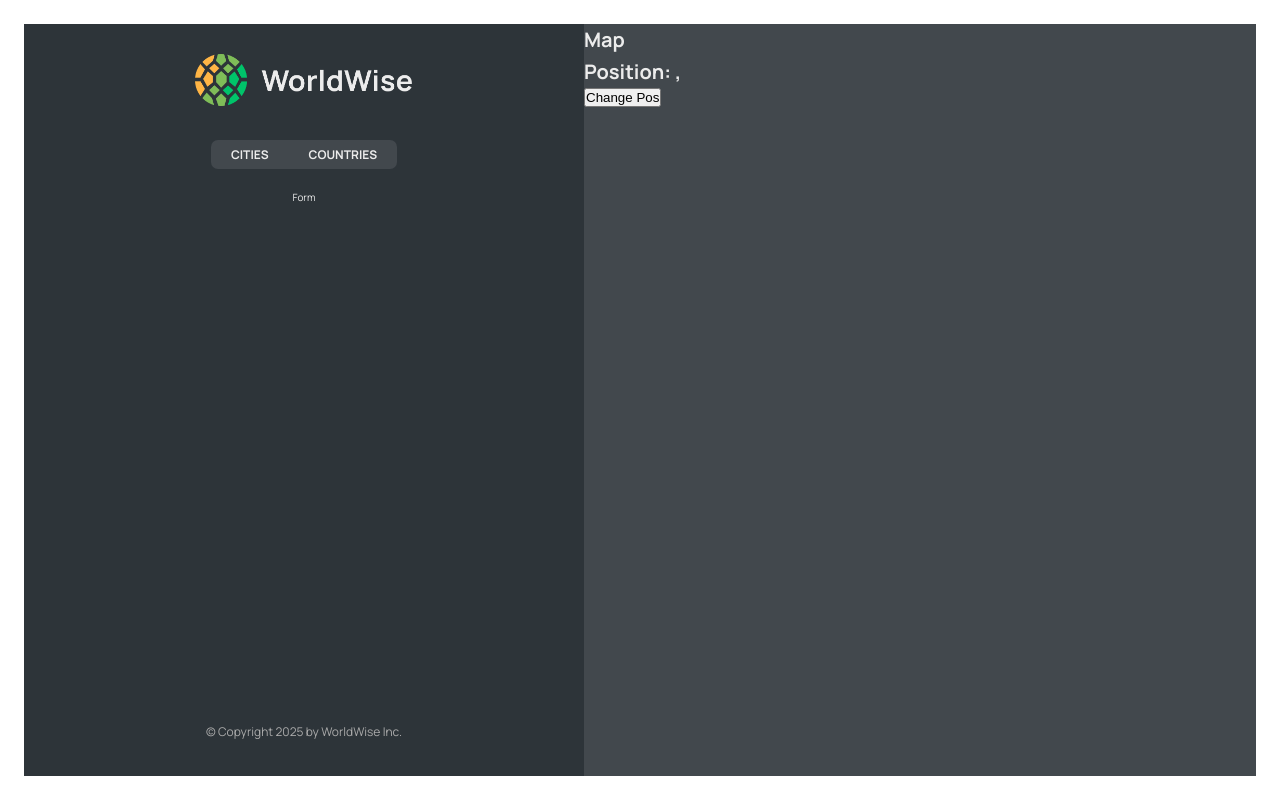
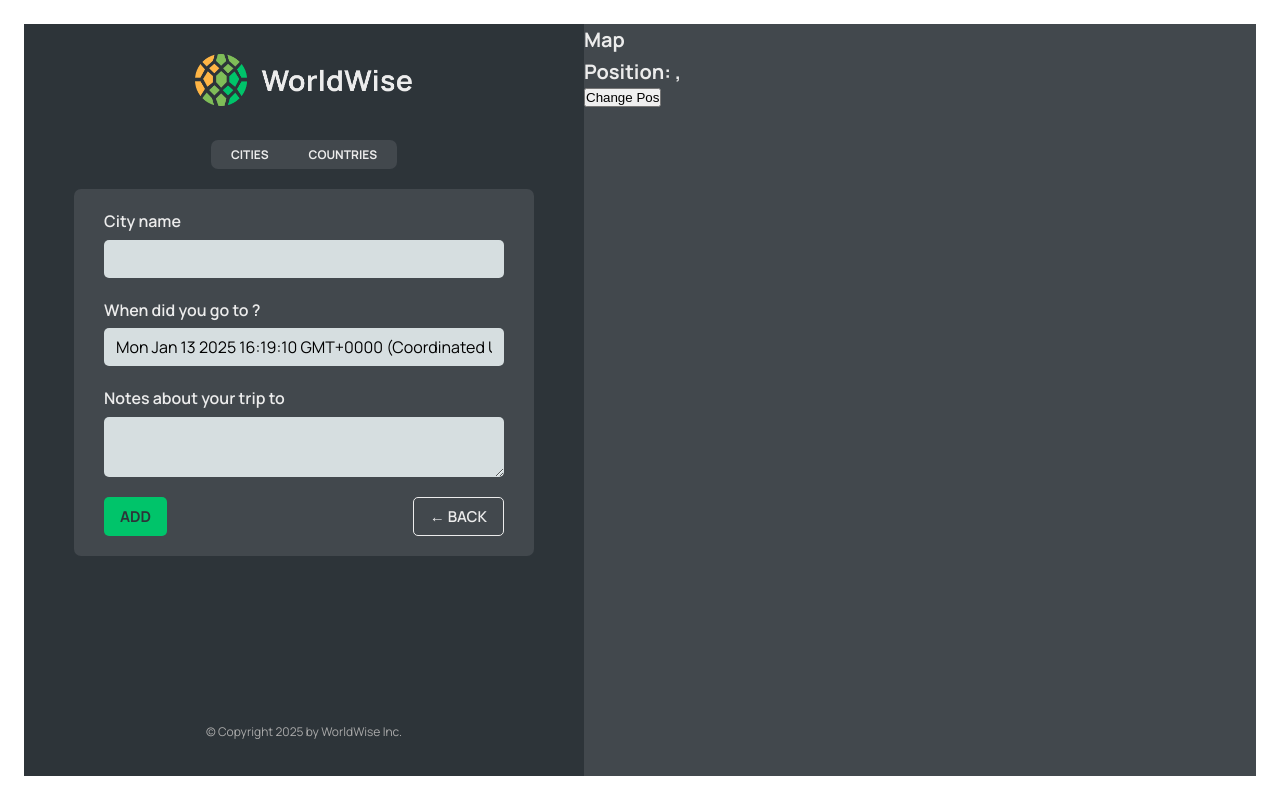
Before and after one commit to mohammedghoula2/WorldWise, a React (Vite) app: page /app/form in a window 1280 px wide. Built offline with nearby package versions, Linux system fonts and the light colour scheme; data requests are answered from the project's data file.

Commit message:
finishing intial version

```diff
--- a/src/App.jsx
+++ b/src/App.jsx
@@ -1,6 +1,6 @@
 /* eslint-disable react/react-in-jsx-scope */
 import { useEffect, useState } from 'react';
-import { BrowserRouter, Route, Routes } from 'react-router-dom';
+import { BrowserRouter, Navigate, Route, Routes } from 'react-router-dom';
 import Product from './pages/Product';
 import Pricing from './pages/Pricing';
 import HomePage from './pages/HomePage';
@@ -10,6 +10,7 @@
 import CityList from './components/CityList';
 import CountriesList from './components/CountriesList';
 import City from './components/City';
+import Form from './components/Form';
 
 const BASE_URL = 'http://localhost:9000';
 
@@ -40,10 +41,7 @@
         <Route path='pricing' element={<Pricing />} />
         <Route path='login' element={<Login />} />
         <Route path='app' element={<AppLayout />}>
-          <Route
-            index
-            element={<CityList cities={cities} isLoading={isLoading} />}
-          />
+          <Route index element={<Navigate to='cities' replace />} />
           <Route path='cities/:id' element={<City />} />
           <Route
             path='cities'
@@ -53,7 +51,7 @@
             path='countries'
             element={<CountriesList cities={cities} isLoading={isLoading} />}
           />
-          <Route path='form' element={<p>Form</p>} />
+          <Route path='form' element={<Form />} />
         </Route>
         <Route path='*' element={<PageNotFound />} />
       </Routes>
--- /dev/null
+++ b/src/components/Button.jsx
@@ -0,0 +1,14 @@
+/* eslint-disable no-unused-vars */
+/* eslint-disable react/prop-types */
+/* eslint-disable react/react-in-jsx-scope */
+import styles from './Button.module.css';
+
+function Button({ children, onClick, type }) {
+  return (
+    <button onClick={onClick} className={`${styles[type]} ${styles.btn}`}>
+      {children}
+    </button>
+  );
+}
+
+export default Button;
--- a/src/components/CountriesList.jsx
+++ b/src/components/CountriesList.jsx
@@ -23,7 +23,7 @@
   return (
     <ul className={styles.countryList}>
       {countries.map((country) => (
-        <CountryItem country={country} />
+        <CountryItem country={country} key={country.country} />
       ))}
     </ul>
   );
--- a/src/components/Form.jsx
+++ b/src/components/Form.jsx
@@ -1,29 +1,34 @@
+/* eslint-disable react/react-in-jsx-scope */
+/* eslint-disable no-unused-vars */
 // "https://api.bigdatacloud.net/data/reverse-geocode-client?latitude=0&longitude=0"
 
-import { useState } from "react";
+import { useState } from 'react';
 
-import styles from "./Form.module.css";
+import styles from './Form.module.css';
+import Button from './Button';
+import { useNavigate } from 'react-router-dom';
 
 export function convertToEmoji(countryCode) {
   const codePoints = countryCode
     .toUpperCase()
-    .split("")
+    .split('')
     .map((char) => 127397 + char.charCodeAt());
   return String.fromCodePoint(...codePoints);
 }
 
 function Form() {
-  const [cityName, setCityName] = useState("");
-  const [country, setCountry] = useState("");
+  const navigate = useNavigate();
+  const [cityName, setCityName] = useState('');
+  const [country, setCountry] = useState('');
   const [date, setDate] = useState(new Date());
-  const [notes, setNotes] = useState("");
+  const [notes, setNotes] = useState('');
 
   return (
     <form className={styles.form}>
       <div className={styles.row}>
-        <label htmlFor="cityName">City name</label>
+        <label htmlFor='cityName'>City name</label>
         <input
-          id="cityName"
+          id='cityName'
           onChange={(e) => setCityName(e.target.value)}
           value={cityName}
         />
@@ -31,26 +36,34 @@
       </div>
 
       <div className={styles.row}>
-        <label htmlFor="date">When did you go to {cityName}?</label>
+        <label htmlFor='date'>When did you go to {cityName}?</label>
         <input
-          id="date"
+          id='date'
           onChange={(e) => setDate(e.target.value)}
           value={date}
         />
       </div>
 
       <div className={styles.row}>
-        <label htmlFor="notes">Notes about your trip to {cityName}</label>
+        <label htmlFor='notes'>Notes about your trip to {cityName}</label>
         <textarea
-          id="notes"
+          id='notes'
           onChange={(e) => setNotes(e.target.value)}
           value={notes}
         />
       </div>
 
       <div className={styles.buttons}>
-        <button>Add</button>
-        <button>&larr; Back</button>
+        <Button type='primary'>Add</Button>
+        <Button
+          type='back'
+          onClick={(e) => {
+            e.preventDefault();
+            navigate(-1);
+          }}
+        >
+          &larr; Back
+        </Button>
       </div>
     </form>
   );
--- a/src/components/Map.jsx
+++ b/src/components/Map.jsx
@@ -1,14 +1,20 @@
 /* eslint-disable react/react-in-jsx-scope */
 /* eslint-disable no-unused-vars */
-import { useSearchParams } from 'react-router-dom';
+import { useNavigate, useSearchParams } from 'react-router-dom';
 import styles from './Map.module.css';
 
 function Map() {
+  const navigate = useNavigate();
   const [searchParams, setSearchParams] = useSearchParams();
   const lat = searchParams.get('lat');
   const lng = searchParams.get('lng');
   return (
-    <div className={styles.mapContainer}>
+    <div
+      className={styles.mapContainer}
+      onClick={() => {
+        navigate('form');
+      }}
+    >
       <h1>Map</h1>
       <h1>
         Position: {lat},{lng}
```
